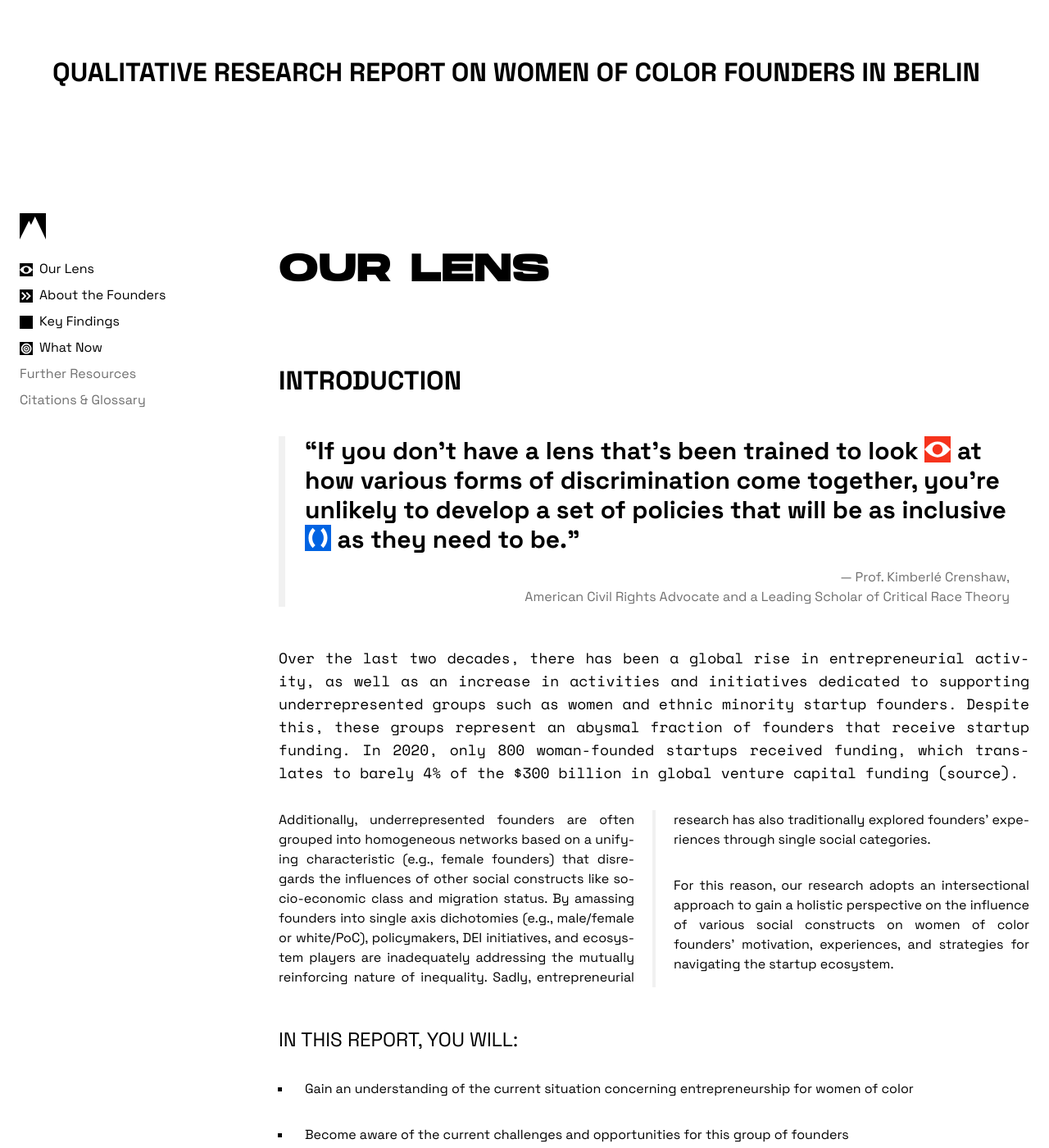
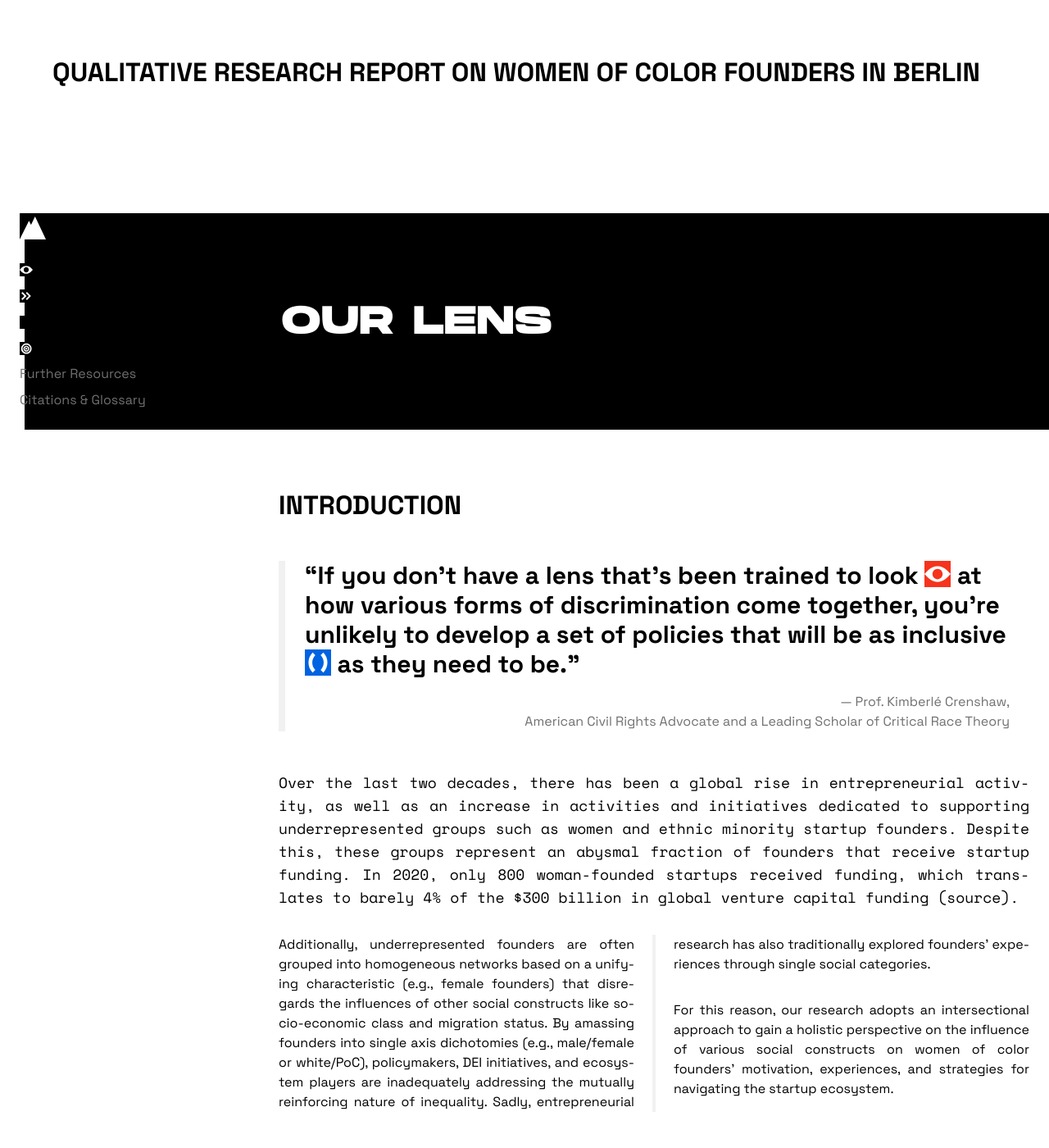
Before and after one commit to Founderland/Report, a Jekyll site: the page built from index.html, in a window 1280 px wide and 1400 px high, scrolled down 527 px. Shown: the whole window at 82% size. Built offline with Jekyll 4.4.1, drawn with Linux system fonts in a browser that asks for light colours.

Commit message:
fix for nav sub item spacing. section head test

```diff
--- a/_includes/section-1.html
+++ b/_includes/section-1.html
@@ -3,7 +3,9 @@
     last updated: 5 sept
 -->
 
-<h1>Our Lens</h1>
+<div class="section-head">
+    <h1>Our Lens</h1>
+</div>
 
 <div id="1-1">
     <h2>Introduction</h2>
--- a/assets/styles/output.css
+++ b/assets/styles/output.css
@@ -1457,6 +1457,23 @@ nav.active .overlay {
   /* background: black; */
 }
 
+/* #Section Head */
+
+.section-head {
+  /* positioning */
+  box-sizing: border-box;
+  width: 100vw;
+  margin-left: calc(-33.333% - 5px);
+  padding-left: calc(33.333% + 8px);
+  /* styling */
+  --tw-text-opacity: 1;
+  color: rgb(255 255 255 / var(--tw-text-opacity));
+  --tw-bg-opacity: 1;
+  background-color: rgb(0 0 0 / var(--tw-bg-opacity));
+  padding-top: 4rem;
+  padding-bottom: 4rem;
+}
+
 .selection\:bg-lime *::-moz-selection {
   --tw-bg-opacity: 1;
   background-color: rgb(215 251 3 / var(--tw-bg-opacity));
```
Also changed, not shown: assets/styles/input.css (+14 -0 lines).
